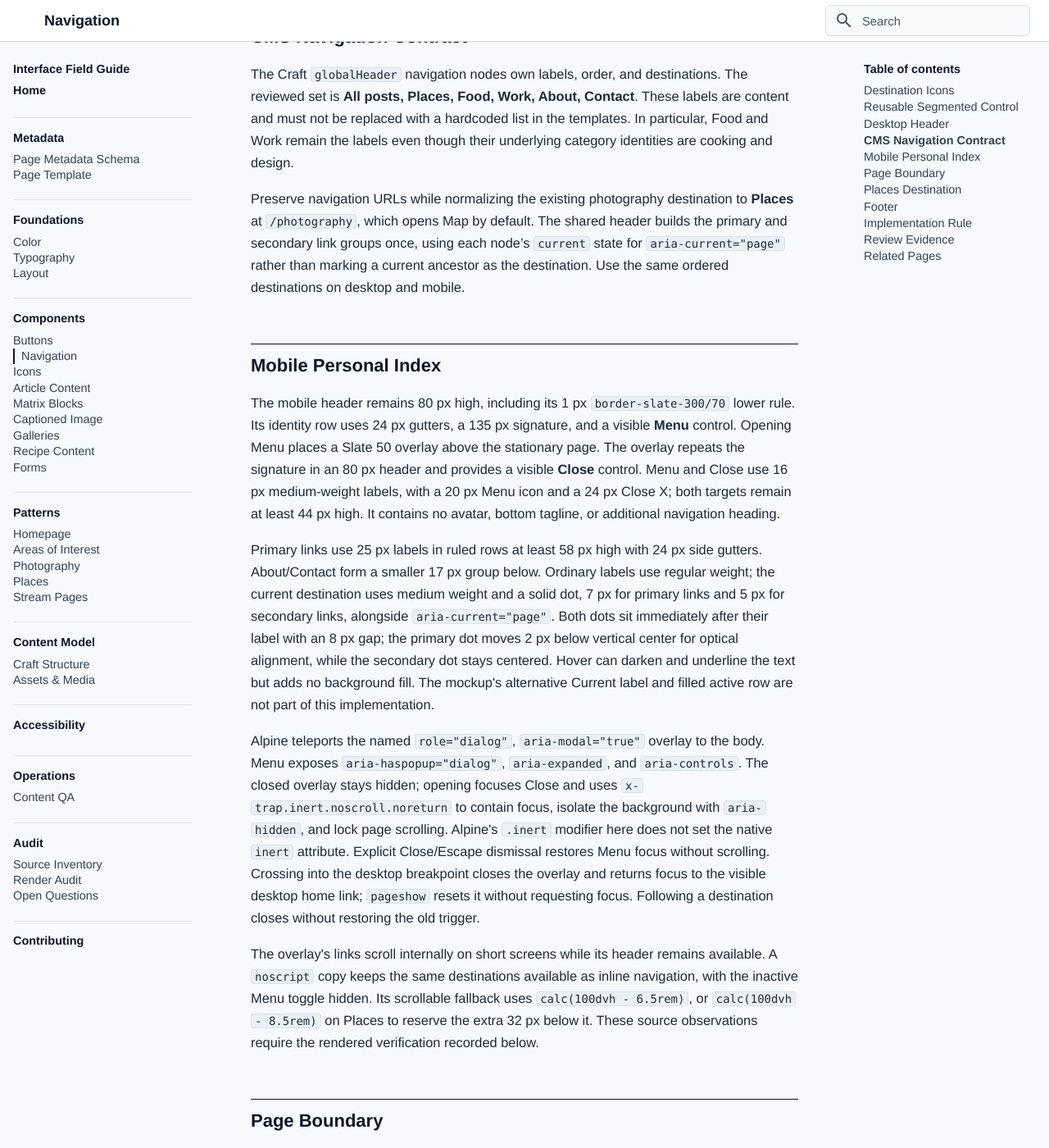
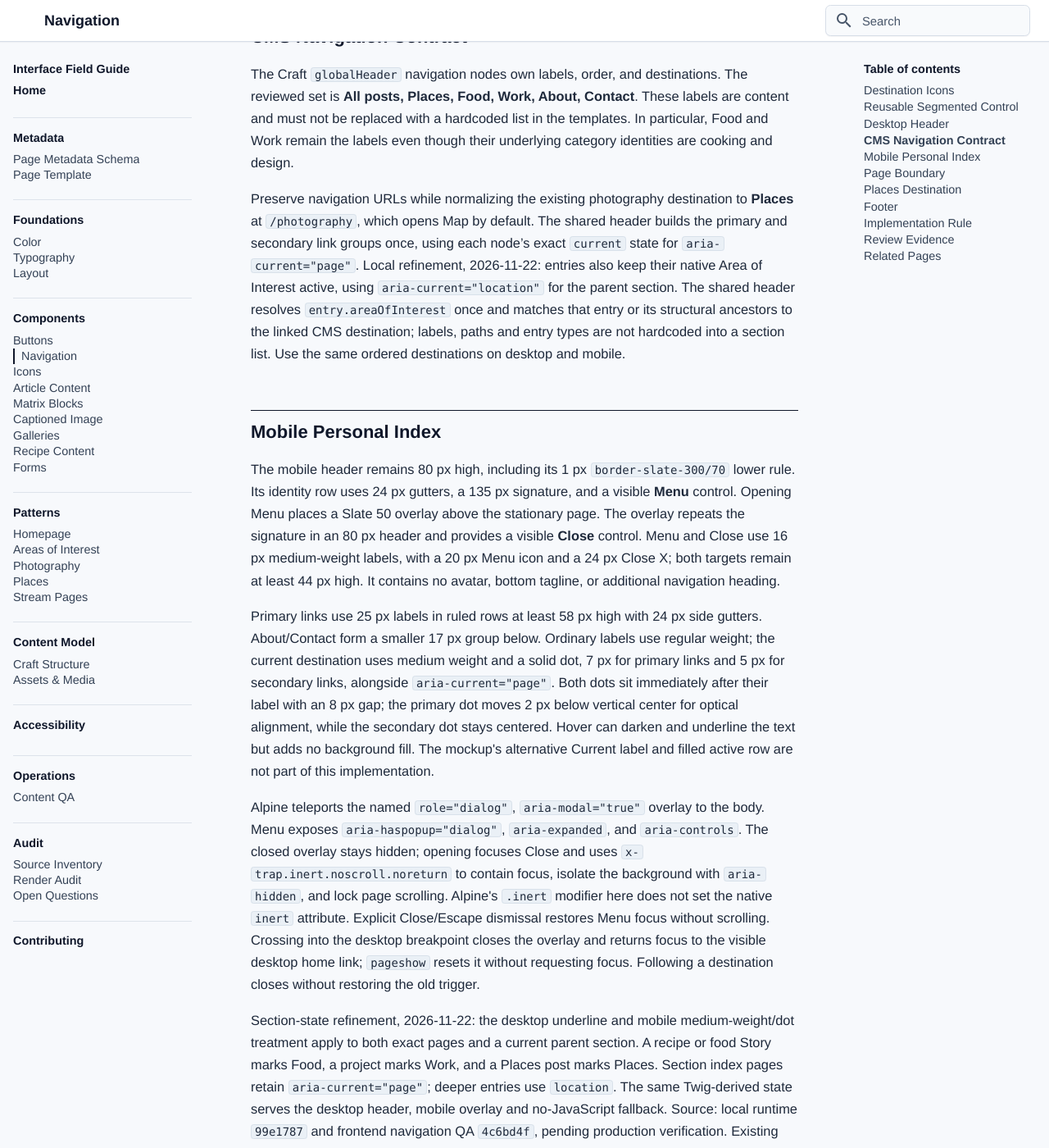
Before and after one commit to bentilden/Design-System, an MkDocs documentation site: the page built from docs/components/navigation.md, in a window 1280 px wide and 1400 px high, scrolled down 3505 px. Shown: the whole window at 82% size. Built offline with MkDocs 1.6.1 and Material for MkDocs 9.7.7, drawn with Linux system fonts in a browser that asks for light colours; some web fonts are replaced; some of the changed text lies outside the part shown.

Commit message:
Document persistent section context in global navigation
(cherry picked from commit 631497df7fda50b2cd33c619ca11fc612b27e3be)

```diff
--- a/docs/components/navigation.md
+++ b/docs/components/navigation.md
@@ -83,7 +83,7 @@ Place the signature at the left and the navigation at the right. At the `md` bre
 
 The Craft `globalHeader` navigation nodes own labels, order, and destinations. The reviewed set is **All posts, Places, Food, Work, About, Contact**. These labels are content and must not be replaced with a hardcoded list in the templates. In particular, Food and Work remain the labels even though their underlying category identities are cooking and design.
 
-Preserve navigation URLs while normalizing the existing photography destination to **Places** at `/photography`, which opens Map by default. The shared header builds the primary and secondary link groups once, using each node’s `current` state for `aria-current="page"` rather than marking a current ancestor as the destination. Use the same ordered destinations on desktop and mobile.
+Preserve navigation URLs while normalizing the existing photography destination to **Places** at `/photography`, which opens Map by default. The shared header builds the primary and secondary link groups once, using each node’s exact `current` state for `aria-current="page"`. Local refinement, 2026-11-22: entries also keep their native Area of Interest active, using `aria-current="location"` for the parent section. The shared header resolves `entry.areaOfInterest` once and matches that entry or its structural ancestors to the linked CMS destination; labels, paths and entry types are not hardcoded into a section list. Use the same ordered destinations on desktop and mobile.
 
 ## Mobile Personal Index
 
@@ -92,6 +92,8 @@ The mobile header remains 80 px high, including its 1 px `border-slate-300/70` l
 Primary links use 25 px labels in ruled rows at least 58 px high with 24 px side gutters. About/Contact form a smaller 17 px group below. Ordinary labels use regular weight; the current destination uses medium weight and a solid dot, 7 px for primary links and 5 px for secondary links, alongside `aria-current="page"`. Both dots sit immediately after their label with an 8 px gap; the primary dot moves 2 px below vertical center for optical alignment, while the secondary dot stays centered. Hover can darken and underline the text but adds no background fill. The mockup's alternative Current label and filled active row are not part of this implementation.
 
 Alpine teleports the named `role="dialog"`, `aria-modal="true"` overlay to the body. Menu exposes `aria-haspopup="dialog"`, `aria-expanded`, and `aria-controls`. The closed overlay stays hidden; opening focuses Close and uses `x-trap.inert.noscroll.noreturn` to contain focus, isolate the background with `aria-hidden`, and lock page scrolling. Alpine's `.inert` modifier here does not set the native `inert` attribute. Explicit Close/Escape dismissal restores Menu focus without scrolling. Crossing into the desktop breakpoint closes the overlay and returns focus to the visible desktop home link; `pageshow` resets it without requesting focus. Following a destination closes without restoring the old trigger.
+
+Section-state refinement, 2026-11-22: the desktop underline and mobile medium-weight/dot treatment apply to both exact pages and a current parent section. A recipe or food Story marks Food, a project marks Work, and a Places post marks Places. Section index pages retain `aria-current="page"`; deeper entries use `location`. The same Twig-derived state serves the desktop header, mobile overlay and no-JavaScript fallback. Source: local runtime `99e1787` and frontend navigation QA `4c6bd4f`, pending production verification. Existing navigation cases and new detail/query/no-JavaScript regression cases were checked locally; the initial new mobile case was corrected to wait for normal page loading before opening the menu.
 
 The overlay's links scroll internally on short screens while its header remains available. A `noscript` copy keeps the same destinations available as inline navigation, with the inactive Menu toggle hidden. Its scrollable fallback uses `calc(100dvh - 6.5rem)`, or `calc(100dvh - 8.5rem)` on Places to reserve the extra 32 px below it. These source observations require the rendered verification recorded below.
 
```
